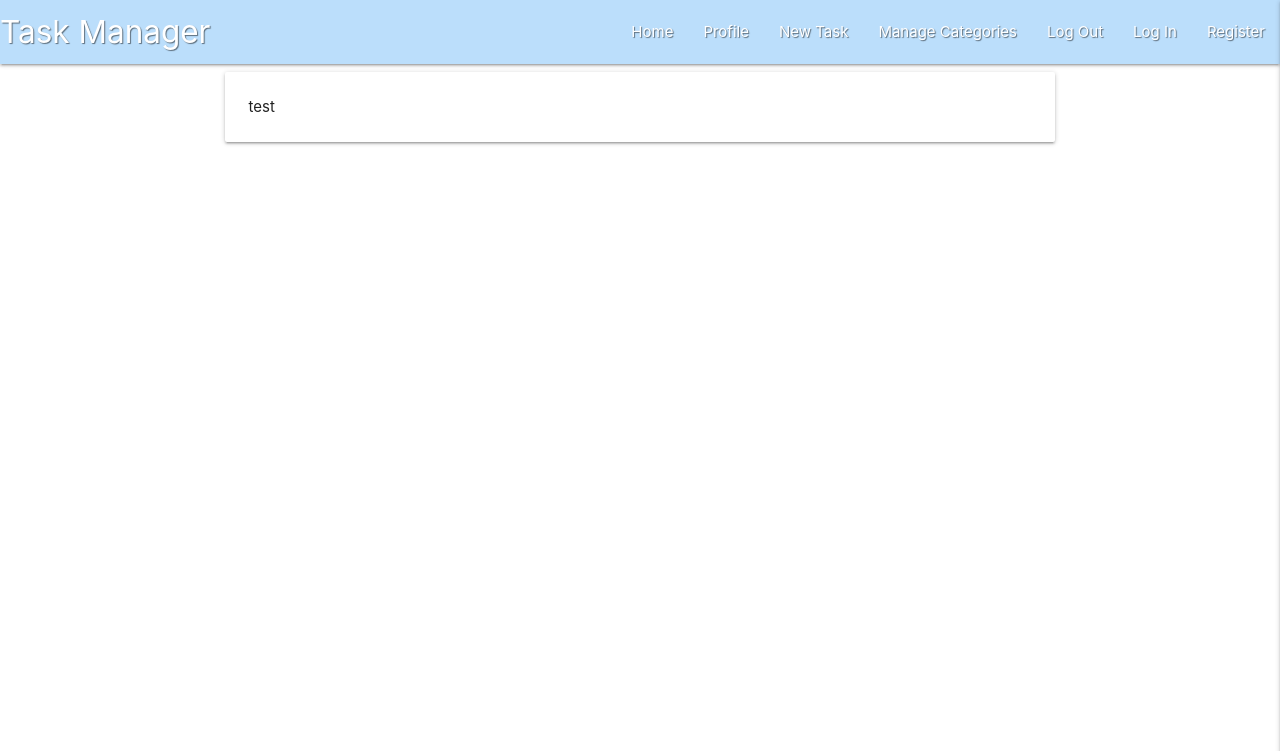
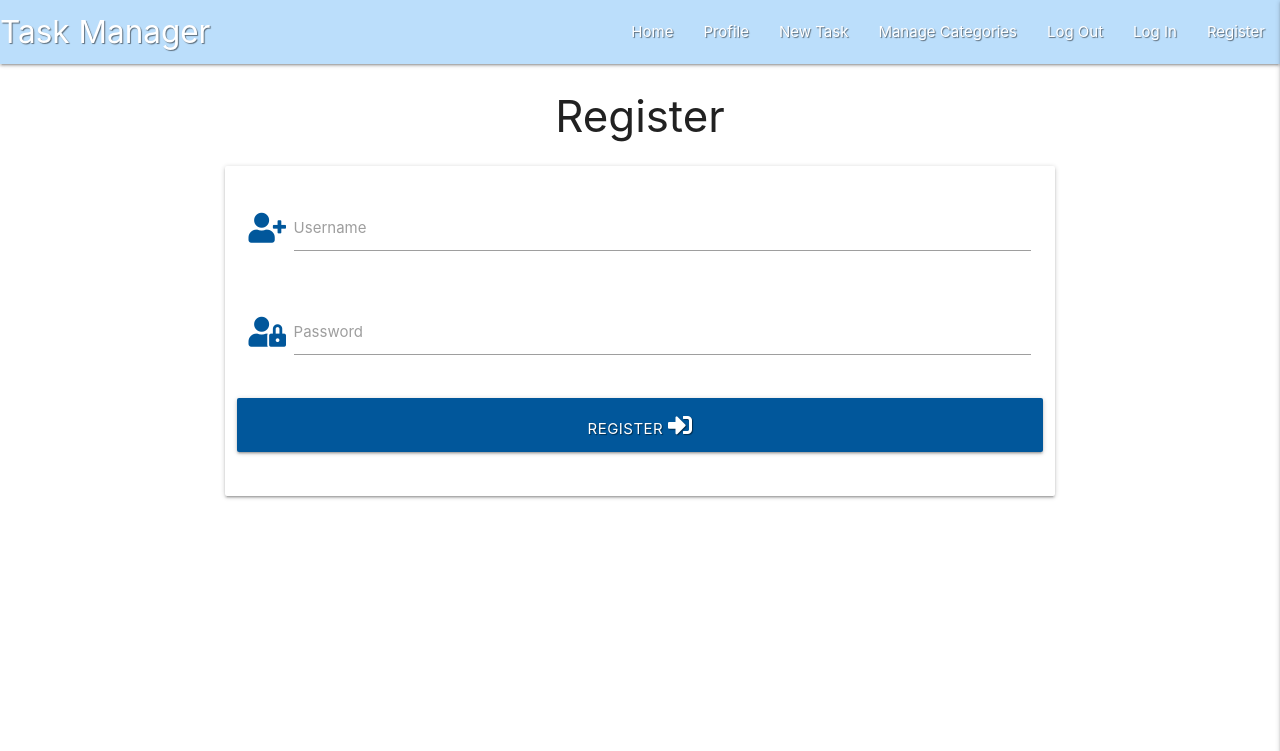
Before and after one commit to Telesia/task-manager, a Flask app: page /registration in a window 1280 px wide. Shown: the top 751 px of the page. Run offline with Flask 2, Linux system fonts and the light colour scheme; some libraries are stand-ins or nearby versions.

Commit message:
Add Register template

```diff
--- a/templates/register.html
+++ b/templates/register.html
@@ -1,10 +1,33 @@
 {% extends "base.html" %}
 {% block content %}
+
+  <h3 class="center-align">Register</h3>
 
     <div class="row">
         <form class="col s12 m8 offset-m2"> <!--the formatting here is for desktop and the offset will centre the card with 2 spaces either side left on the screen of the 12 block grid-->
             <div class="card-panel">
-        <span>test</span>
+                <!--username-->
+                <div class="row">
+                    <div class="input-field col s12">
+                        <i class="fas fa-user-plus prefix light-blue-text text-darken-4"></i>
+                        <input id="username" name="username" type="text" class="validate">
+                        <label for="username">Username</label>
+                    </div>
+                </div>
+                <!--password-->
+                <div class="row">
+                    <div class="input-field col s12">
+                        <i class="fas fa-user-lock prefix light-blue-text text-darken-4"></i>
+                        <input id="password" name="password" type="password" class="validate">
+                        <label for="password">Password</label>
+                    </div>
+                </div>
+                <!--register button-->
+                <div class="row">
+                    <button type="submit" class="col s12 btn-large light-blue darken-4 text-shadow">
+                        Register <i class="fas fa-sign-in-alt"></i>
+                    </button>
+                </div>
             </div>
         </form>
     </div>
```
Lines whose indentation alone changed are shown as unchanged.
